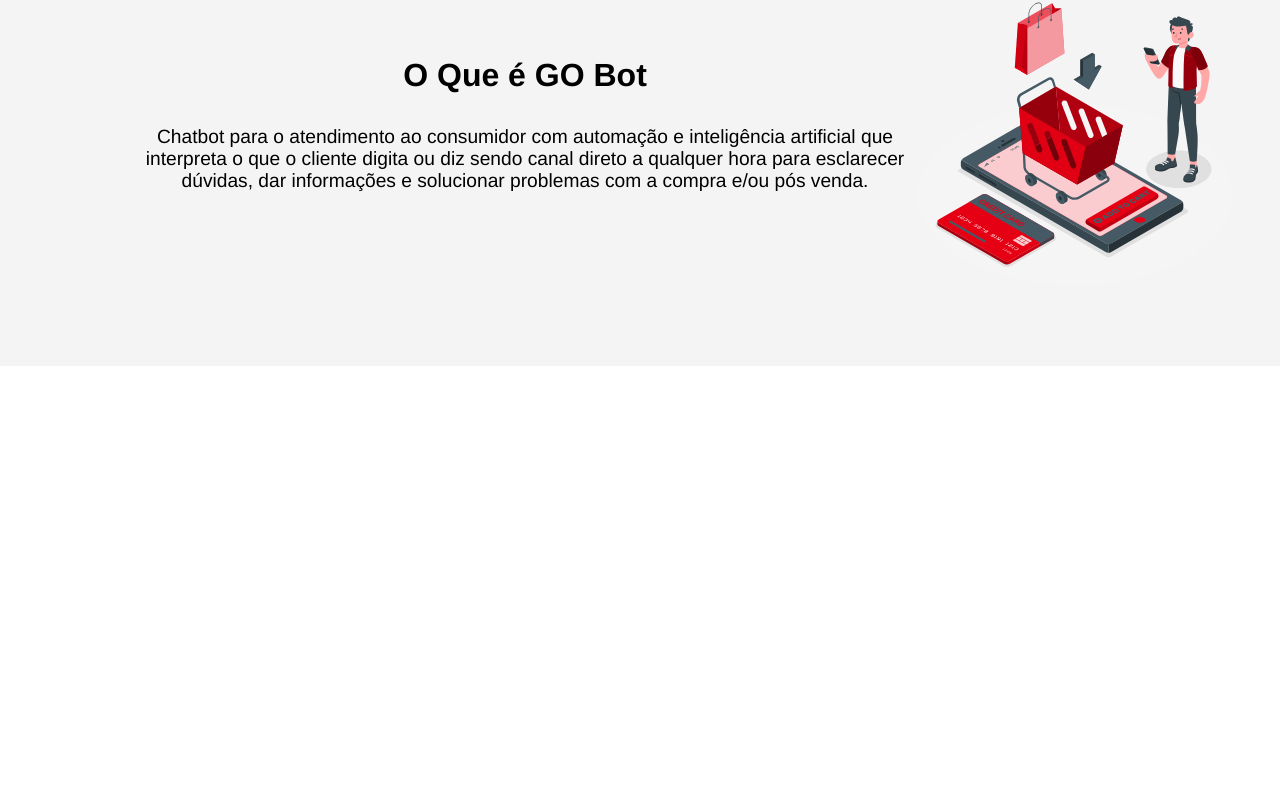
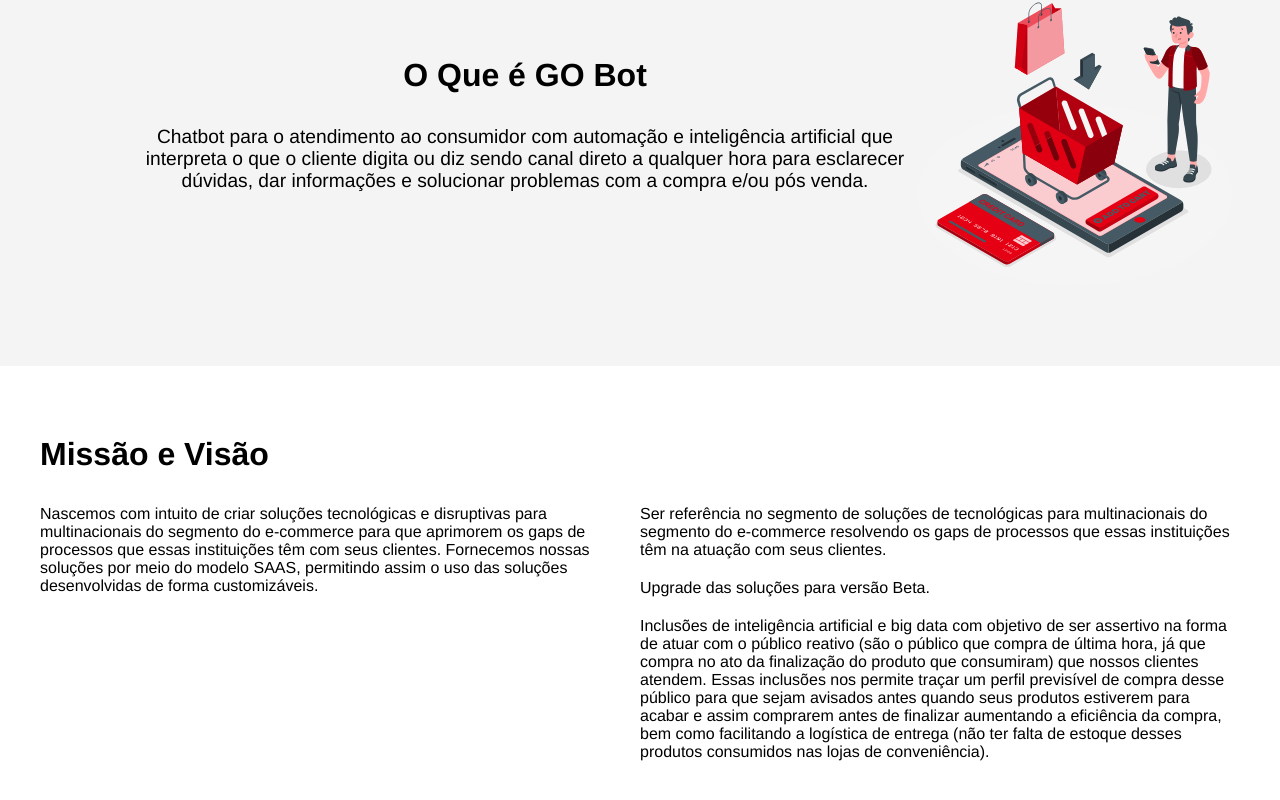
Before and after one commit to pcampina/r5go-b2w-site, a React (Create React App) app: page / in a window 1280 px wide. Shown: the part 2161-2961 px from the top of the page. Before the commit the page ends 2527 px from the top, so only its background shows below. Built offline with nearby package versions, Linux system fonts and the light colour scheme.

Commit message:
Finished mission and vision

```diff
--- a/src/App.js
+++ b/src/App.js
@@ -3,6 +3,7 @@ import React from "react";
 import MainHeader from "./MainHeader";
 import FullBanner from "./FullBanner";
 import Section from "./Section";
+import Team from "./Team";
 
 import AddToCartImage from "./assets/images/add-to-cart.svg";
 
@@ -63,6 +64,8 @@ function App() {
           solucionar problemas com a compra e/ou pós venda.
         </p>
       </Section>
+
+      <Team />
     </>
   );
 }
--- /dev/null
+++ b/src/Team/index.js
@@ -0,0 +1,30 @@
+import React from 'react';
+
+import './style.css';
+
+function Team() {
+  return (
+    <section className="section">
+      <div className="container team">
+        <h3>Missão e Visão</h3>
+
+        <div className="content-box">
+          <div className="content">
+            <p>
+              Nascemos com intuito de criar soluções tecnológicas e disruptivas para multinacionais do segmento do e-commerce para que aprimorem os gaps de processos que essas instituições têm com seus clientes.
+              Fornecemos nossas soluções por meio do modelo SAAS, permitindo assim o uso das soluções desenvolvidas de forma customizáveis.
+            </p>
+          </div>
+
+          <div className="content">
+            <p>Ser referência no segmento de soluções de tecnológicas para multinacionais do segmento do e-commerce resolvendo os gaps de processos que essas instituições têm na atuação com seus clientes.</p>
+            <p>Upgrade das soluções para versão Beta.</p>
+            <p>Inclusões de inteligência artificial e big data com objetivo de ser assertivo na forma de atuar com o público reativo (são o público que compra de última hora, já que compra no ato da finalização do produto que consumiram) que nossos clientes atendem. Essas inclusões nos permite traçar um perfil previsível de compra desse público para que sejam avisados antes quando seus produtos estiverem para acabar e assim comprarem antes de finalizar aumentando a eficiência da compra, bem como facilitando a logística de entrega (não ter falta de estoque desses produtos consumidos nas lojas de conveniência).</p>
+          </div>
+        </div>
+      </div>
+    </section>
+  );
+}
+
+export default Team;
--- /dev/null
+++ b/src/Team/style.css
@@ -0,0 +1,22 @@
+section.section .container.team {
+  flex-direction: column;
+}
+
+section.section .container.team h3 {
+  font-size: 2em;
+  margin-bottom: 1em;
+}
+
+section.section .team .content-box {
+  display: flex;
+}
+
+section.section .team .content-box .content {
+  display: flex;
+  flex: 0.5;
+  flex-direction: column;
+}
+
+section.section .team .content-box .content p {
+  margin-bottom: 20px;
+}
```
